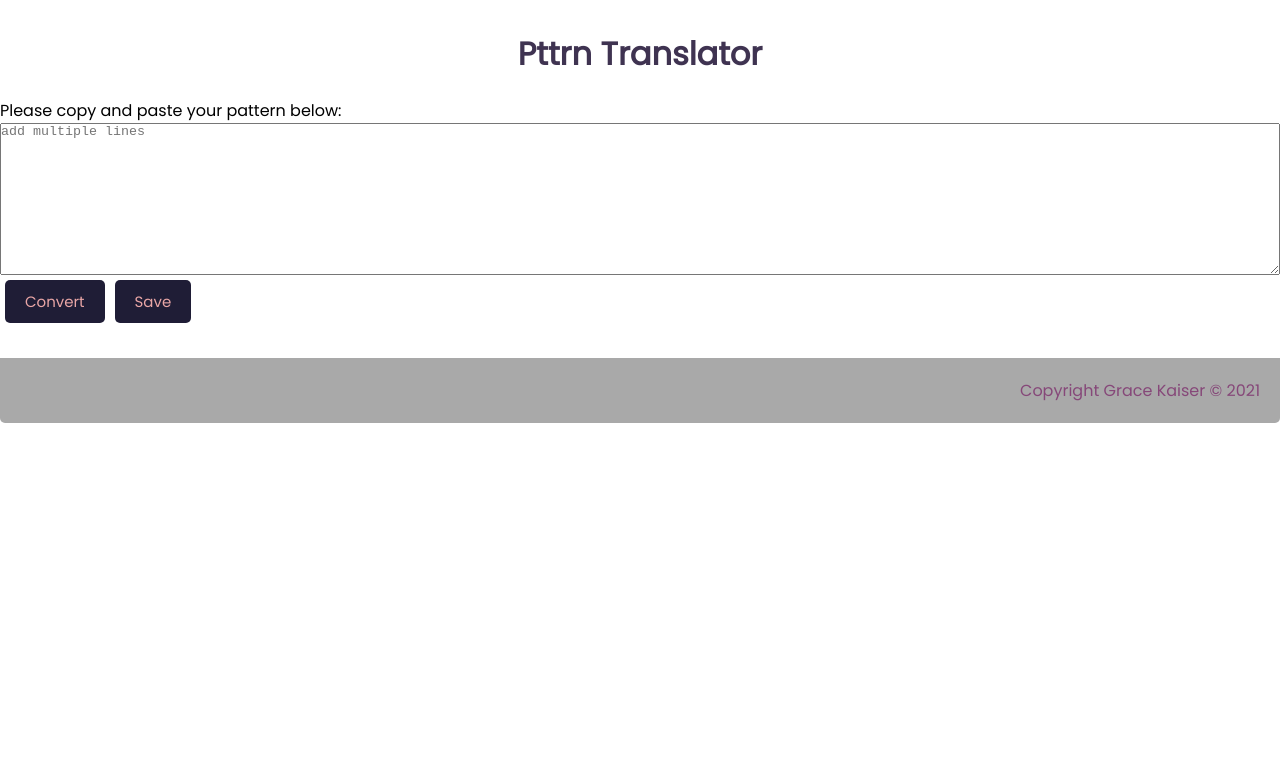
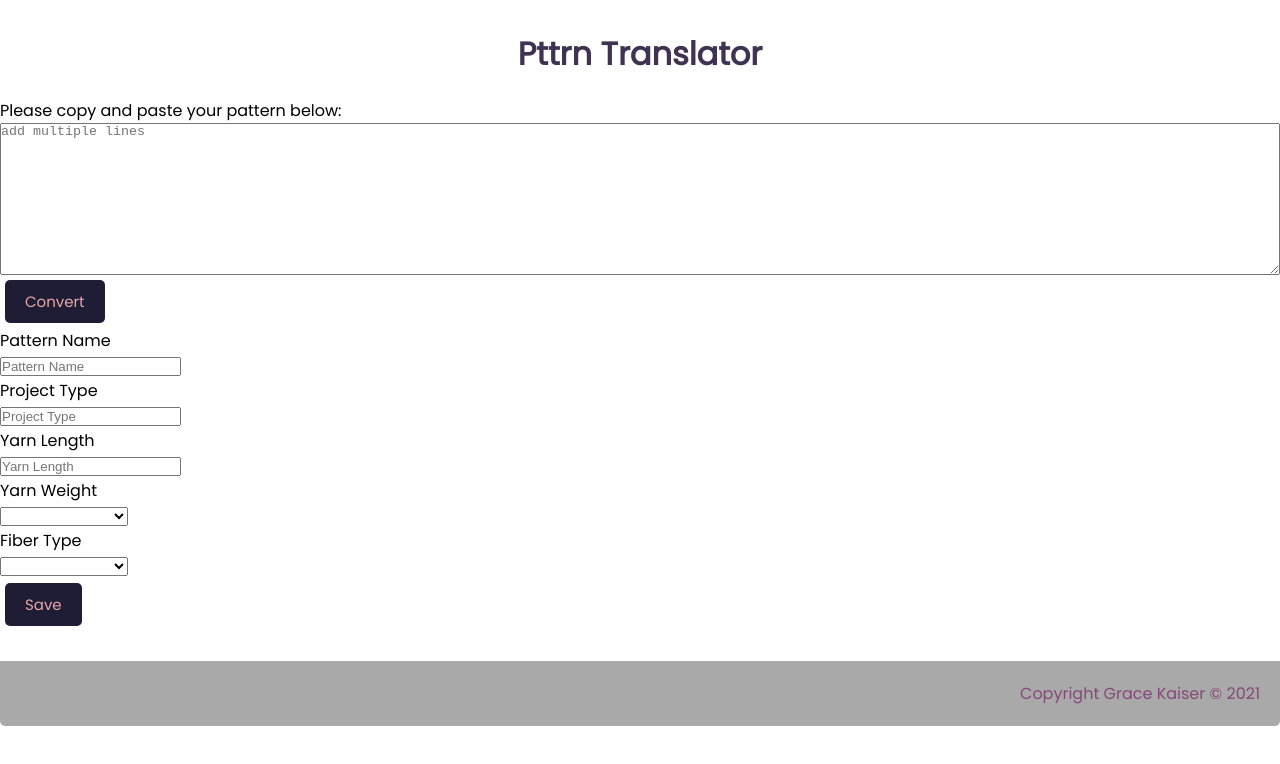
Before and after one commit to grace-7/yarn-app, a Vue app: page / in a window 1280 px wide. Shown: the top 764 px of the page. Built offline with nearby package versions, Linux system fonts and the light colour scheme.

Commit message:
Update PatternTranslator.vue

```diff
--- a/src/components/PatternTranslator.vue
+++ b/src/components/PatternTranslator.vue
@@ -7,6 +7,43 @@
   <button @click="convert()" id="botConvert" class="btn">
     Convert
   </button>
+
+  <p> Pattern Name </p>
+  <input id="inputFeild" v-model="patternName" placeholder="Pattern Name">
+  <p> Project Type </p>
+  <input id="inputFeild" v-model="projectType" placeholder="Project Type">
+  <p> Yarn Length </p>
+  <input id="inputFeild" v-model="yarnLength" placeholder="Yarn Length">
+  <br>
+
+  <p>Yarn Weight</p>
+  <select v-model="selected">
+    <option disabled value="">Please select one</option>
+    <option value="0">0: Lace</option>
+    <option value="1">1: Super Fine</option>
+    <option value="2">2: Fine</option>
+    <option value="3">3: Light</option>
+    <option value="4">4: Medium</option>
+    <option value="5">5: Bulky</option>
+    <option value="6">6: Super Bulky</option>
+    <option value="7">7: Jumbo</option>
+  </select>
+  <br>
+
+  <p>Fiber Type</p>
+  <select v-model="selected">
+    <option disabled value="">Please select one</option>
+    <option value="acrylic">Acrylic</option>
+    <option value="alpaca">Alpaca</option>
+    <option value="cotton">Cotton</option>
+    <option value="merinoWool">Merino Wool</option>
+    <option value="organic">Organic</option>
+    <option value="silk">Silk</option>
+    <option value="wool">Wool</option>
+    <option value="other">Other</option>
+  </select>
+  <br>
+
   <button @click="saveButton()" class="btn">
     Save
   </button>
@@ -120,6 +157,18 @@ setup(props, ctx) {
   flex-direction: column;
 }
 
+.inputFeild {
+  display: flex;
+  flex-direction: column;
+  align-items: center;
+  justify-content: center;
+}
+
+p {
+  display: flex;
+  flex-direction: column;
+}
+
 .outputpattern {
   display: flex;
   flex-direction: column;
```
